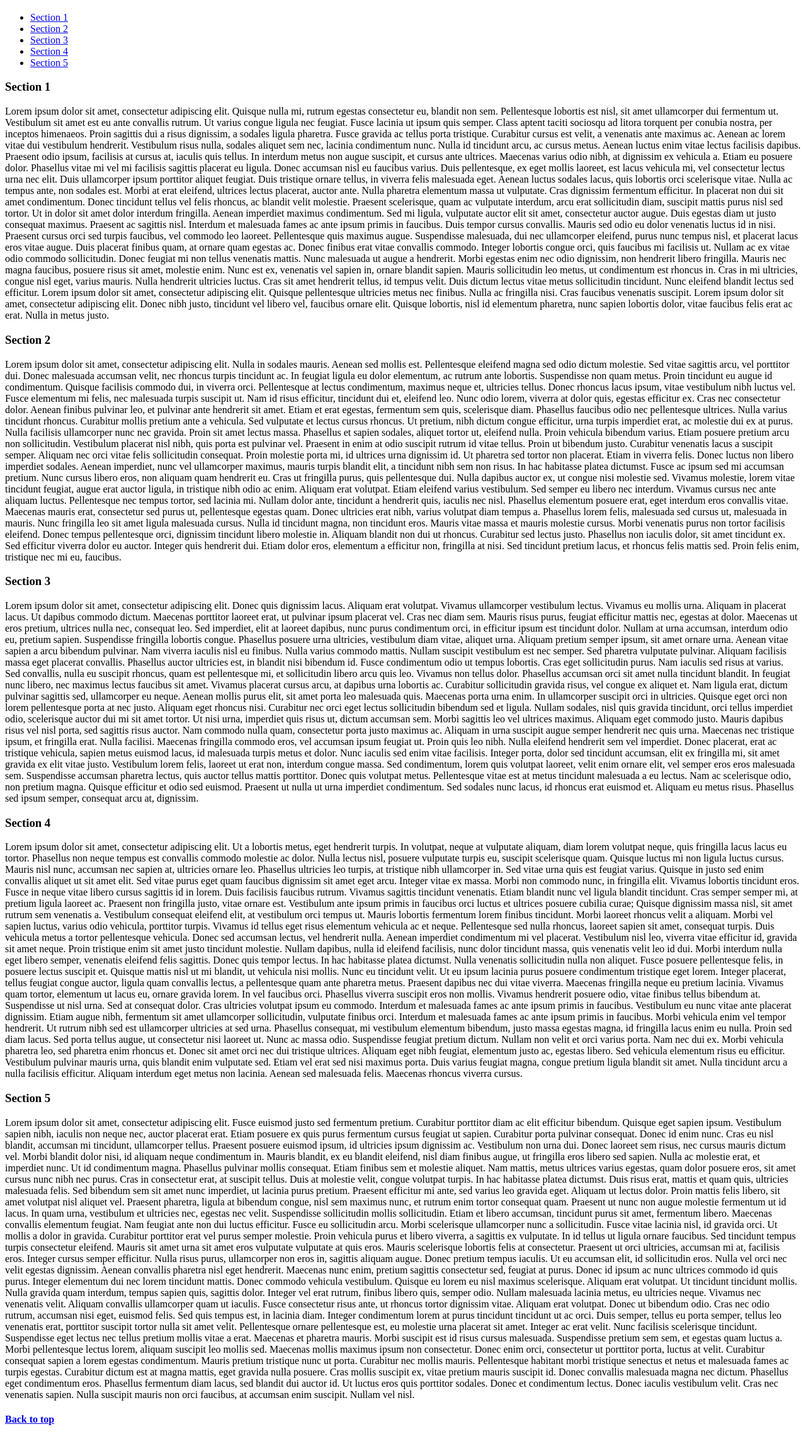
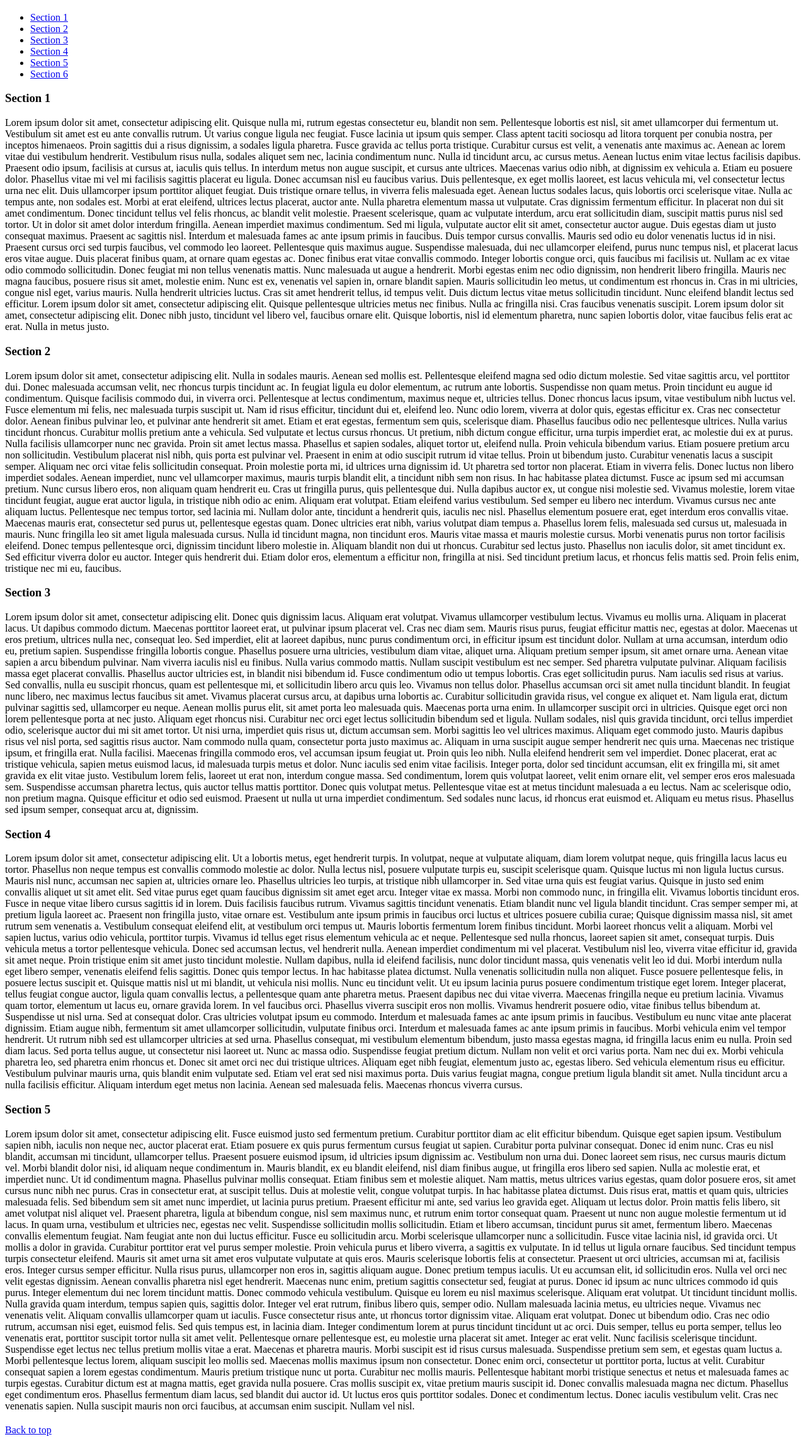
Before and after one commit to Lespht/coursera-test, a plain HTML site: page site/Module 1/lecture 9.html in a window 1280 px wide. Shown: the part 275-2560 px from the top of the page at 63% size. Drawn offline with Linux system fonts and the light colour scheme.

Commit message:
Module 1

```diff
--- a/site/lecture 9.html
+++ b/site/Module 1/lecture 9.html
@@ -23,6 +23,7 @@
 		<li><a href="#section3">Section 3</a></li>
 		<li><a href="#section4">Section 4</a></li>
 		<li><a href="#section5">Section 5</a></li>
+		<li><a href="#section6">Section 6</a></li>
 	</ul>
 	<section id="section1">
 		<h3>Section 1</h3>
@@ -50,7 +51,10 @@
 		</p>
 	</section>
 	<div>
-		<h4><a href="#top"> Back to top</a></h4>
+		<h2><a name="section6"></a></h2>
+		<p>
+			<a href="#top"> Back to top</a>
+		</p>
 	</div>
 </body>
 </html>
```
Also changed, not shown: site/Module 1/lecture 10.html (added, +16 -0 lines), site/Module 1/BOTW.jpg (added), site/Module 1/index.html (renamed from site/index.html), site/Module 1/lecture 4.html (renamed from site/lecture 4.html), site/Module 1/lecture 5.html (renamed from site/lecture 5.html), site/Module 1/lecture 6 part 2.html (renamed from site/lecture 6 part 2.html), site/Module 1/lecture 6.html (renamed from site/lecture 6.html), site/Module 1/lecture 7.html (renamed from site/lecture 7.html), site/Module 1/lecture 8.html (renamed from site/lecture 8.html).
